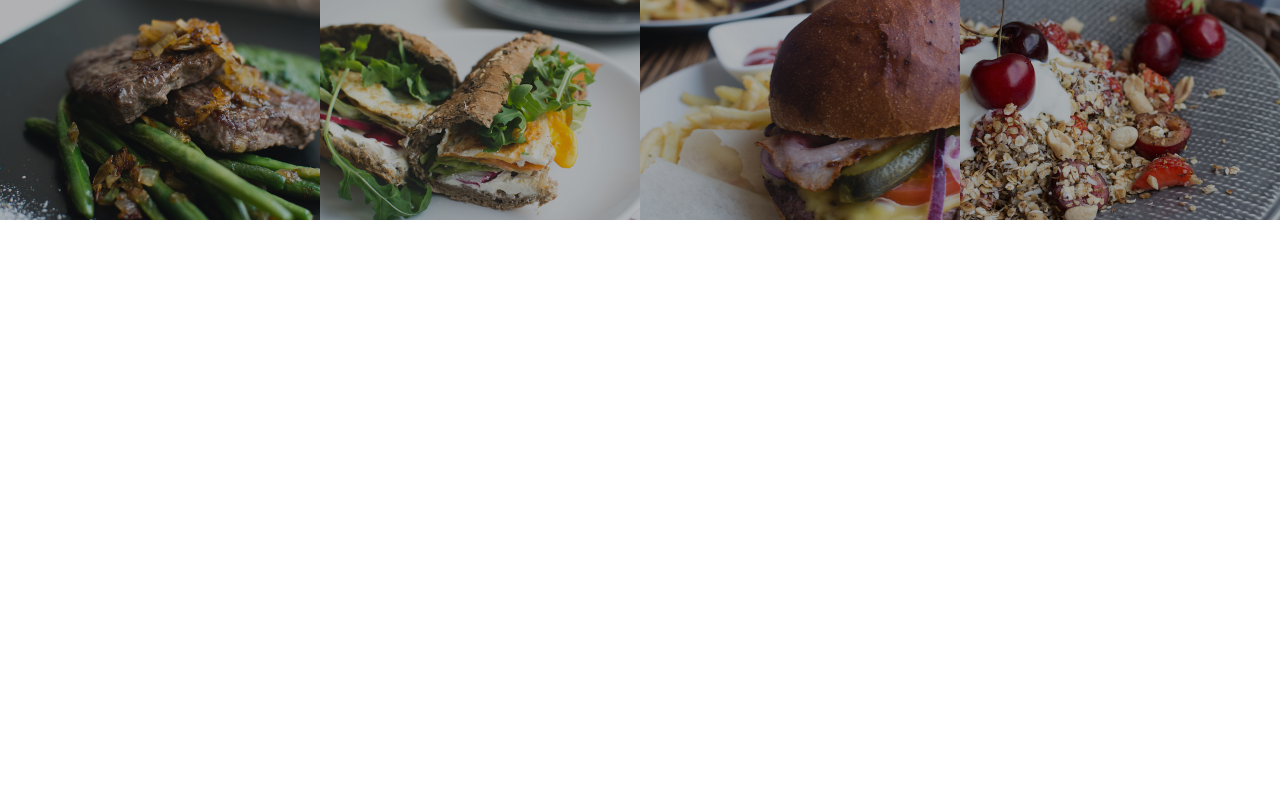
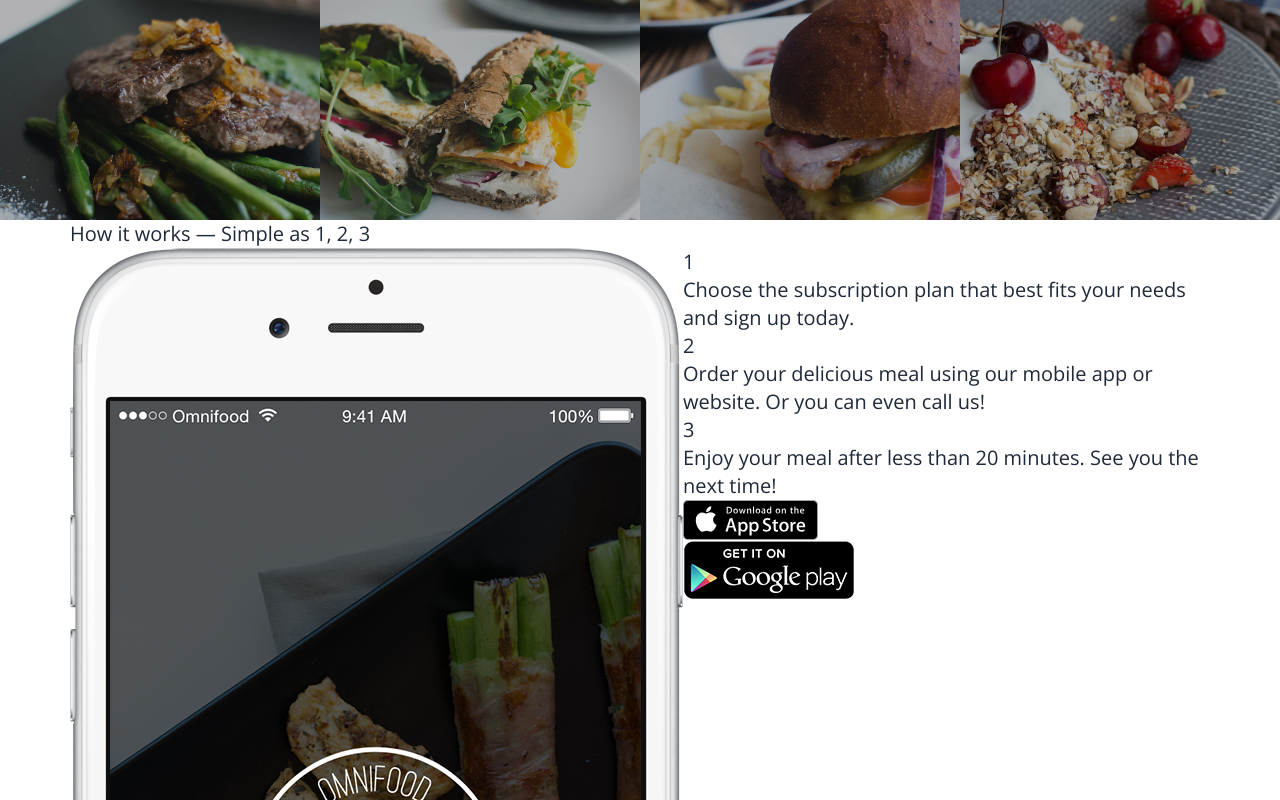
Before and after one commit to aligorgin/practice-land, a React (Create React App) app: page / in a window 1280 px wide. Shown: the part 1783-2583 px from the top of the page. Before the commit the page ends 2003 px from the top, so only its background shows below. Built offline with nearby package versions, Linux system fonts and the light colour scheme.

Commit message:
added how it work section just html

```diff
--- /dev/null
+++ b/src/components/omniFood/HowItWorksSections.js
@@ -0,0 +1,50 @@
+import React from 'react';
+import appIphone from '../../assets/img/omnifood/app-iPhone.png';
+import downloadApp from '../../assets/img/omnifood/download-app.svg';
+import androidApp from '../../assets/img/omnifood/download-app-android.png';
+
+const HowItWorksSection = ()=>{
+    return(
+        <section>
+            <div className='max-w-1140 mx-auto'>
+                <h2>How it works &mdash; Simple as 1, 2, 3</h2>
+            </div>
+            <div className='max-w-1140 mx-auto'>
+                <div className='gird grid-cols-2'>
+
+                    <div className='float-left'>
+                        <img src={appIphone} alt="omni food app on iphone"/>
+                    </div>
+
+                    <div>
+
+                        <div>
+                            <div >1</div>
+                            <p>Choose the subscription plan that best fits your needs and sign up today. </p>
+                        </div>
+                        <div>
+                            <div >2</div>
+                            <p>Order your delicious meal using our mobile app or website. Or you can even call us!</p>
+                        </div>
+                        <div>
+                            <div >3</div>
+                            <p>Enjoy your meal after less than 20 minutes. See you the next time! </p>
+                        </div>
+
+                        <a href="#">
+                            <img src={downloadApp} alt="App Store button"/>
+                        </a>
+                        <a href="#">
+                            <img src={androidApp} alt="play Store button"/>
+                        </a>
+
+                    </div>
+
+                </div>
+
+            </div>
+        </section>
+    )
+}
+
+export default HowItWorksSection;
--- a/src/components/omniFood/OmniFood.js
+++ b/src/components/omniFood/OmniFood.js
@@ -2,6 +2,7 @@ import React from 'react';
 import Header from "./Header";
 import Features from "./Features";
 import MealsSection from "./MealsSection";
+import HowItWorksSection from "./HowItWorksSections";
 
 const OmniFood = ()=>{
     return(
@@ -9,6 +10,7 @@ const OmniFood = ()=>{
             <Header/>
             <Features/>
             <MealsSection/>
+            <HowItWorksSection/>
         </div>
     )
 }
```
Also changed, not shown: src/assets/img/omnifood/download-app-android.png (added), src/assets/img/omnifood/download-app.svg (added).
